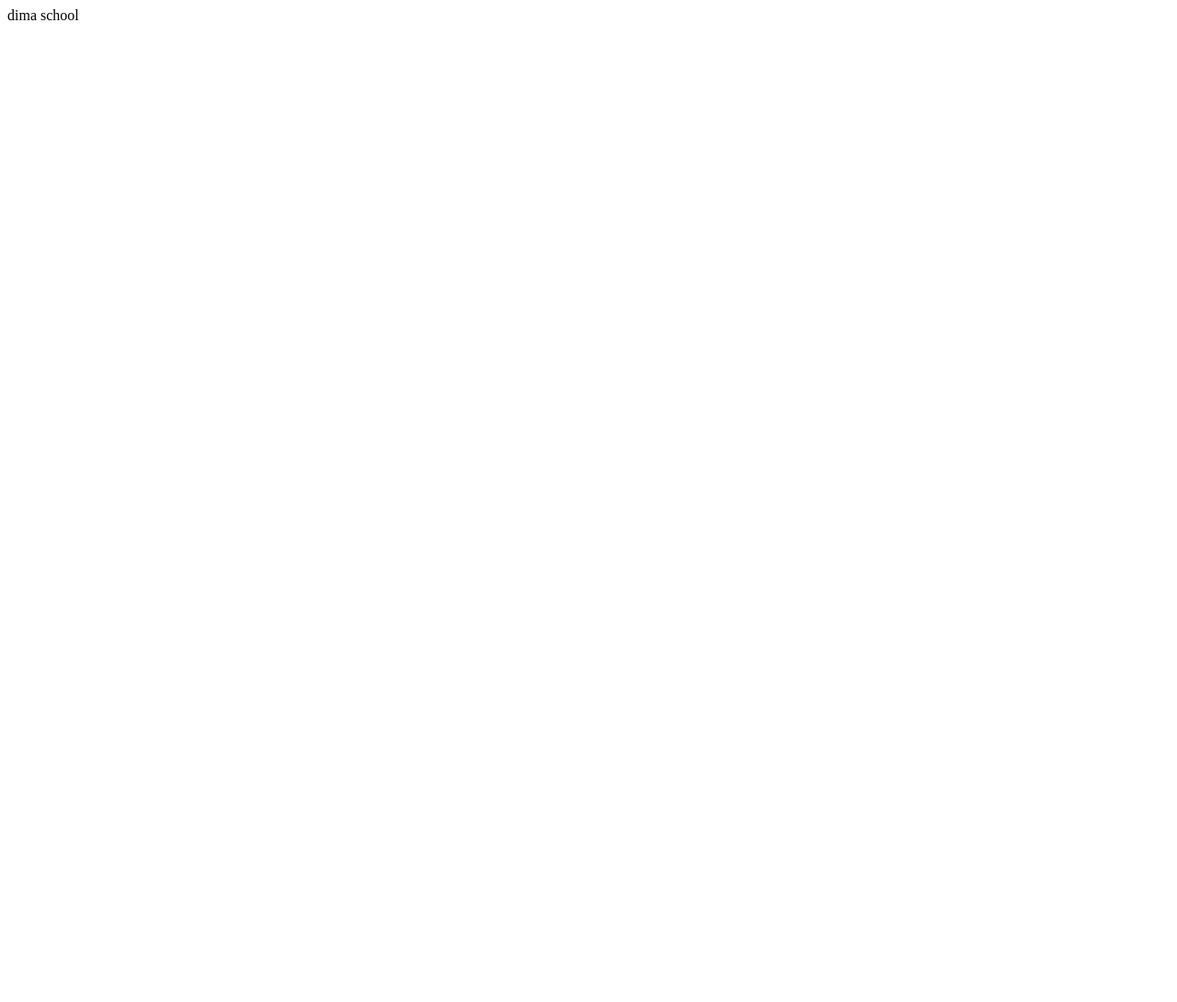
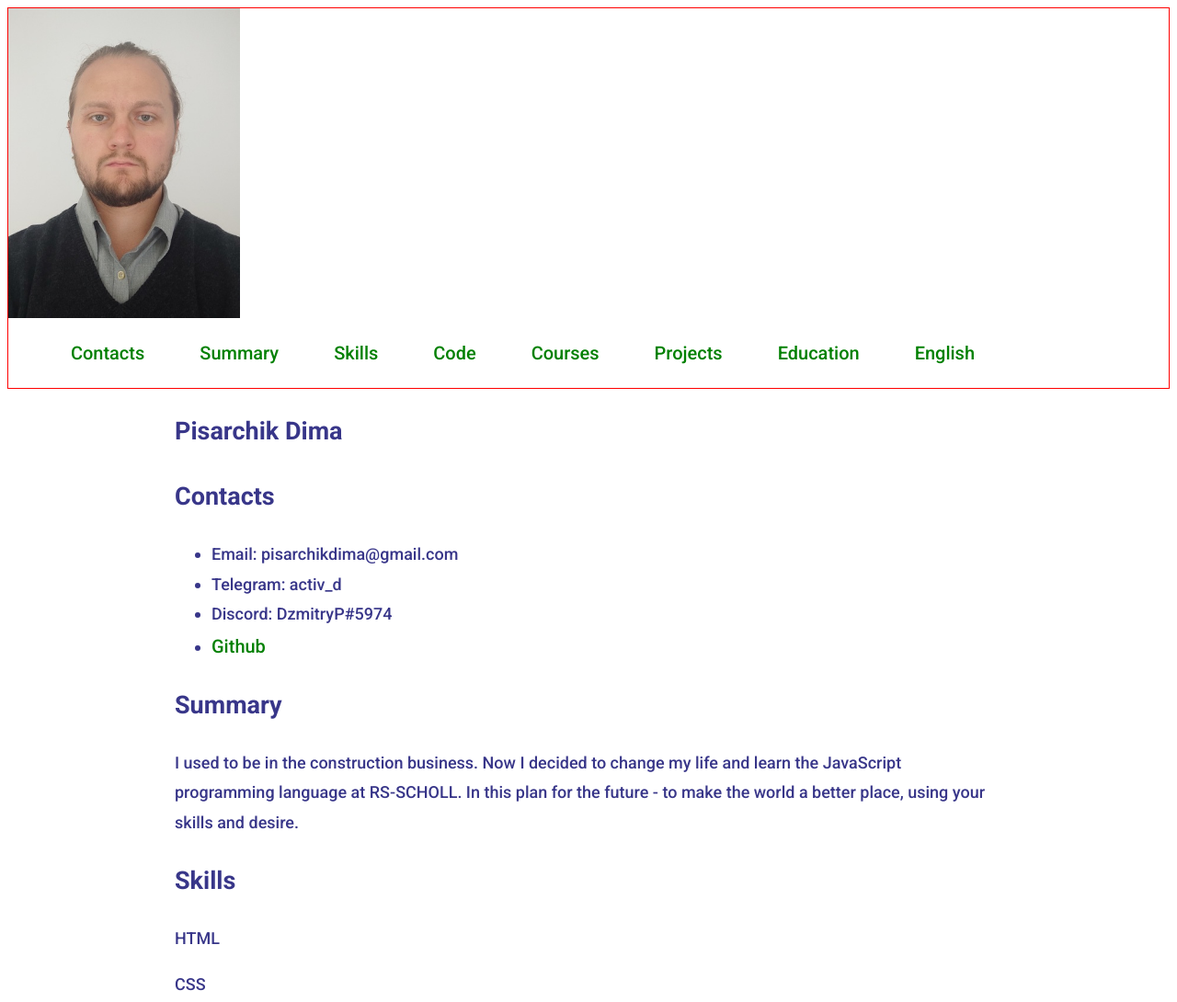
Before and after one commit to DimaPisarchik/rsschool-cv, a plain HTML site: page index.html in a window 1280 px wide. Shown: the top 1090 px of the page at 92% size. Before the commit the page ends 800 px from the top, so only its background shows below. Drawn offline with Linux system fonts and the light colour scheme.

Commit message:
fix: add all file

```diff
--- a/index.html
+++ b/index.html
@@ -1 +1,103 @@
-dima school
+<!DOCTYPE html>
+<html lang="en">
+<head>
+    <meta charset="UTF-8">
+    <meta http-equiv="X-UA-Compatible" content="IE=edge">
+    <meta name="viewport" content="width=device-width, initial-scale=1.0">
+    <title>cv</title>
+    <link rel="stylesheet" href="style.css">
+    <link rel="icon" href="assets/favicon.ico">
+    <link rel="preconnect" href="https://fonts.gstatic.com">
+    <link href="https://fonts.googleapis.com/css2?family=Roboto:wght@100;300;500;700&display=swap" rel="stylesheet">
+</head>
+
+
+<body>
+
+    <header class="header">
+        <div class="header_photo">
+            <img src="assets\img\myimg.jpg" alt="photo" class="header_image">
+        </div>
+        <div class="container">
+
+
+        <nav class="nav">
+            <ul class="nav-list">
+                <li class="nav-item"><a href="#contacts" class="nav-link">Contacts</a></li>
+                <li class="nav-item"><a href="#summary" class="nav-link">Summary</a></li>
+                <li class="nav-item"><a href="#skills" class="nav-link">Skills</a></li>
+                <li class="nav-item"><a href="#code" class="nav-link">Code</a></li>
+                <li class="nav-item"><a href="#courses" class="nav-link">Courses</a></li>
+                <li class="nav-item"><a href="#projects" class="nav-link">Projects</a></li>
+                <li class="nav-item"><a href="#education" class="nav-link">Education</a></li>
+                <li class="nav-item"><a href="#english" class="nav-link">English</a></li>
+            </ul>
+        </nav>
+    </div>
+    </header>
+
+
+    <main class="main">
+<div class="container" class="main-container">
+        <section class=".section" id="profile">
+            <h1 class=".section-title">Pisarchik Dima</h1>
+        </section>
+        <section class=".section" id="contacts">
+            <h2 class=".section-title">Contacts</h2>
+            <p>
+                <ul>
+                    <li>Email: pisarchikdima@gmail.com</li>
+                    <li>Telegram: activ_d</li>
+                    <li>Discord: DzmitryP#5974</li>
+                    <li><a href="https://github.com/DimaPisarchik">Github</a></li>
+                </ul>
+            </p>
+        </section>
+        <section class=".section" id="summary">
+            <h2 class=".section-title">Summary</h2>
+            <p>I used to be in the construction business. Now I decided to change my life and learn the JavaScript programming language at RS-SCHOLL. In this plan for the future - to make the world a better place, using your skills and desire.</p>
+        </section>
+        <section class=".section" id="skills">
+            <h2 class=".section-title">Skills</h2>
+            <p>HTML</p>
+            <p>CSS</p>
+        </section>
+        <section class=".section" id="code">
+            <h2 class=".section-title">Code</h2>
+            <p><a href="https://github.com/DimaPisarchik/rsschool-cv/blob/main/cv.md">My first project (markdown)</a></p>
+        </section>
+        <section class=".section" id="courses">
+            <h2 class=".section-title">Courses</h2>
+            <p><a href="https://rs.school/js-stage0/">RS School: JS/Frontend. Stage 0</a></p>
+        </section>
+        <section class=".section" id="projects">
+            <h2 class=".section-title">Projects</h2>
+            <p><a href="https://github.com/DimaPisarchik/rsschool-cv/blob/main/cv.md">My cv (Markdown)</a></p>
+        </section>
+        <section class=".section" id="education">
+            <h2 class=".section-title">Education</h2>
+            <p>Higher education unfinished BSU</p>
+            <p>2022 RS School: JS/Frontend. Stage 0</p>
+        </section>
+        <section class=".section" id="english">
+            <h2 class=".section-title">English</h2>
+            <p>A1</p>
+        </section>
+
+    </div>
+    </main>
+
+
+    <footer class="footer">
+        <div class="container">
+
+
+
+
+        </div>
+    </footer>
+
+
+<script src="index.js"></script>
+</body>
+</html>
--- a/style.css
+++ b/style.css
@@ -1 +1,133 @@
-css cool
+body {
+font-family: 'Roboto', sans-serif;
+font-size: 18px;
+font-weight: 400;
+line-height: 1.8;
+color: #04016aca;
+}
+
+
+* {
+    box-sizing: border-box;
+  }
+
+
+
+  .header {
+    border: 1px solid red;
+  }
+
+
+  body {
+    display: flex;
+    flex-direction: column;
+    justify-content: space-between;
+  }
+
+
+  .container {
+    max-width: 1440px;
+    margin: 0 auto;
+    width: 900px;
+  }
+
+
+  .nav-list {
+    display: flex;
+    justify-content: flex-end;
+    align-items: center;
+  }
+
+
+  html {
+    scroll-behavior: smooth;
+  }
+
+
+  .nav-list {
+    list-style: none;
+  }
+
+
+  .nav-link {
+    padding: 0 30px;
+    line-height: 40px;
+  }
+
+
+a {
+    text-decoration: none;
+    color: green;
+    font-size: 20px;
+}
+
+
+a:hover{
+    text-decoration:underline;
+    }
+
+
+.nav-link {
+        transition: .3s;
+      }
+
+
+a {
+    cursor: pointer;
+}
+
+
+.section-item a {
+    color: #829985;
+    text-decoration: none;
+    transition: color 0.5s;
+  }
+  .section-item a:hover {
+    color: #4d2323;
+  }
+
+
+  .main-container {
+    display: flex;
+    flex-wrap: wrap;
+  }
+
+  .section {
+    width: 50%;
+  }
+
+
+  .header_image {
+    width: 20%;
+}
+
+
+.header_photo {
+    display: flex;
+    overflow: hidden;
+}
+
+
+@media (max-width: 768px) {
+  .section {
+    width: 100%;
+  }
+}
+
+
+.section-title {
+    font-size: 25px;
+    font-weight: 500;
+    text-transform: uppercase;
+    letter-spacing: 10px;
+    color: #0dad22;
+  }
+
+
+  .rss {
+    width: 121px;
+    height: 45px;
+    background-color: #a4c7d3;
+    background-size: contain;
+    background-repeat: no-repeat;
+  }
```
Also changed, not shown: assets/favicon.ico (added), assets/img/myimg.jpg (added), index.js (added).
